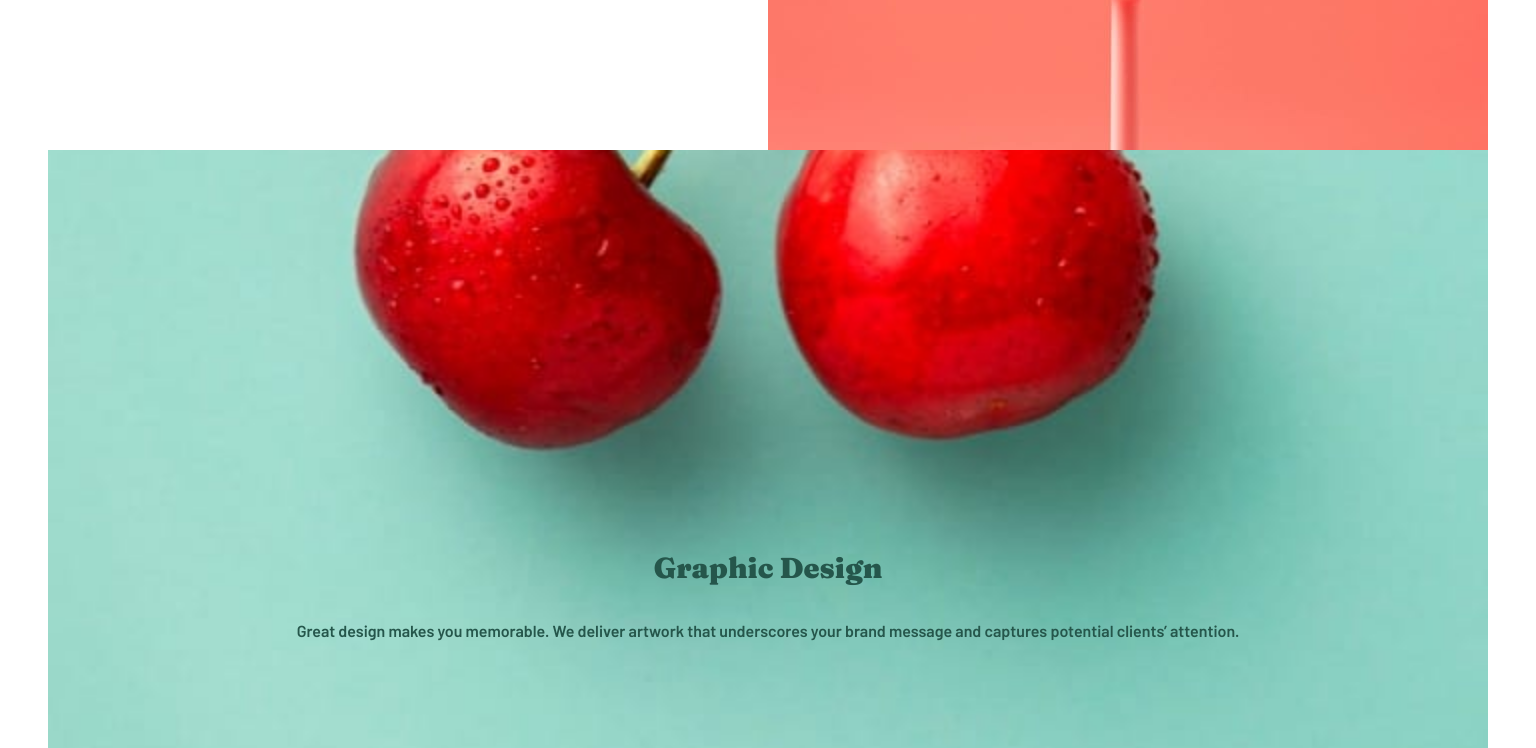
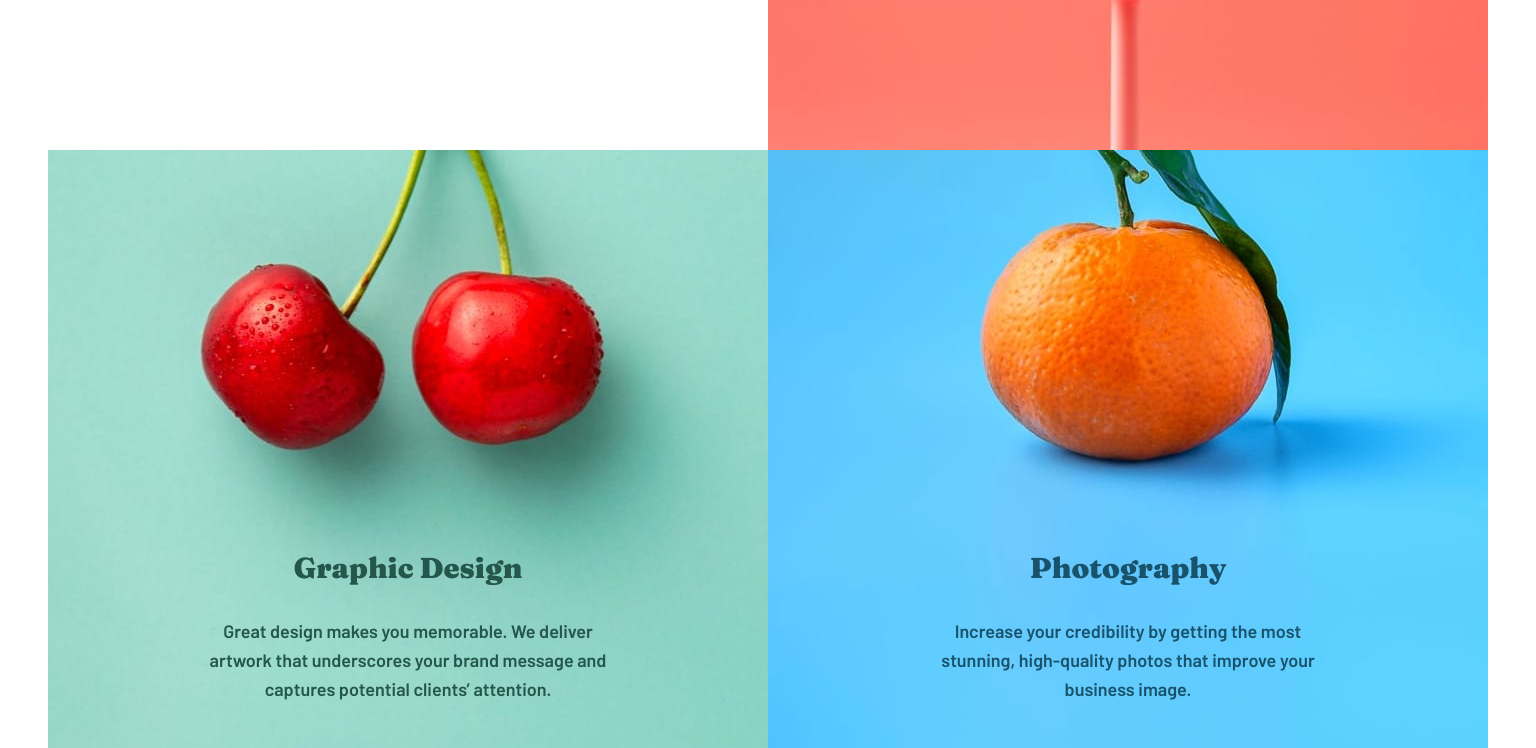
Before and after one commit to MatheusHG94/landing-page-fem, a React (Create React App) app: page / in a window 1536 px wide. Shown: the part 1850-2598 px from the top of the page. Built offline with nearby package versions, Linux system fonts and the light colour scheme.

Commit message:
highlight section desktop

```diff
--- a/src/components/HighlightSection/HighlightSection.module.scss
+++ b/src/components/HighlightSection/HighlightSection.module.scss
@@ -20,3 +20,14 @@
         line-height: 1.8rem;
     }
 }
+
+@media screen and (min-width: 1440px) {
+    .HighlightSection {
+        width: 50%;
+        padding: 25rem 10rem 0rem 10rem;
+
+        p {
+            font-size: 1.125rem;
+        }
+    }
+}
--- a/src/components/HighlightSection/index.jsx
+++ b/src/components/HighlightSection/index.jsx
@@ -6,7 +6,8 @@ export default function HighlightSection({
     summary,
     color,
     deviceType,
-    image
+    image,
+    side
 }) {
   return (
     <section
@@ -14,7 +15,8 @@ export default function HighlightSection({
         style={{
             backgroundColor: `${color}`,
             backgroundImage: `url('assets/images/${deviceType}/${image}.jpg')`,
-            color: `${color}`
+            color: `${color}`,
+            float: `${side}`
         }}
     >
         <h2>
--- a/src/pages/MainPage/index.jsx
+++ b/src/pages/MainPage/index.jsx
@@ -52,6 +52,7 @@ export default function MainPage() {
           color='hsl(167, 40%, 24%)'
           deviceType={deviceType}
           image='image-graphic-design'
+          side='left'
         />
         <HighlightSection
           title='Photography'
@@ -59,6 +60,7 @@ export default function MainPage() {
           color='hsl(198, 62%, 26%)'
           deviceType={deviceType}
           image='image-photography'
+          side='right'
         />
         <TestimonialsSection />
         <Gallery />
```
